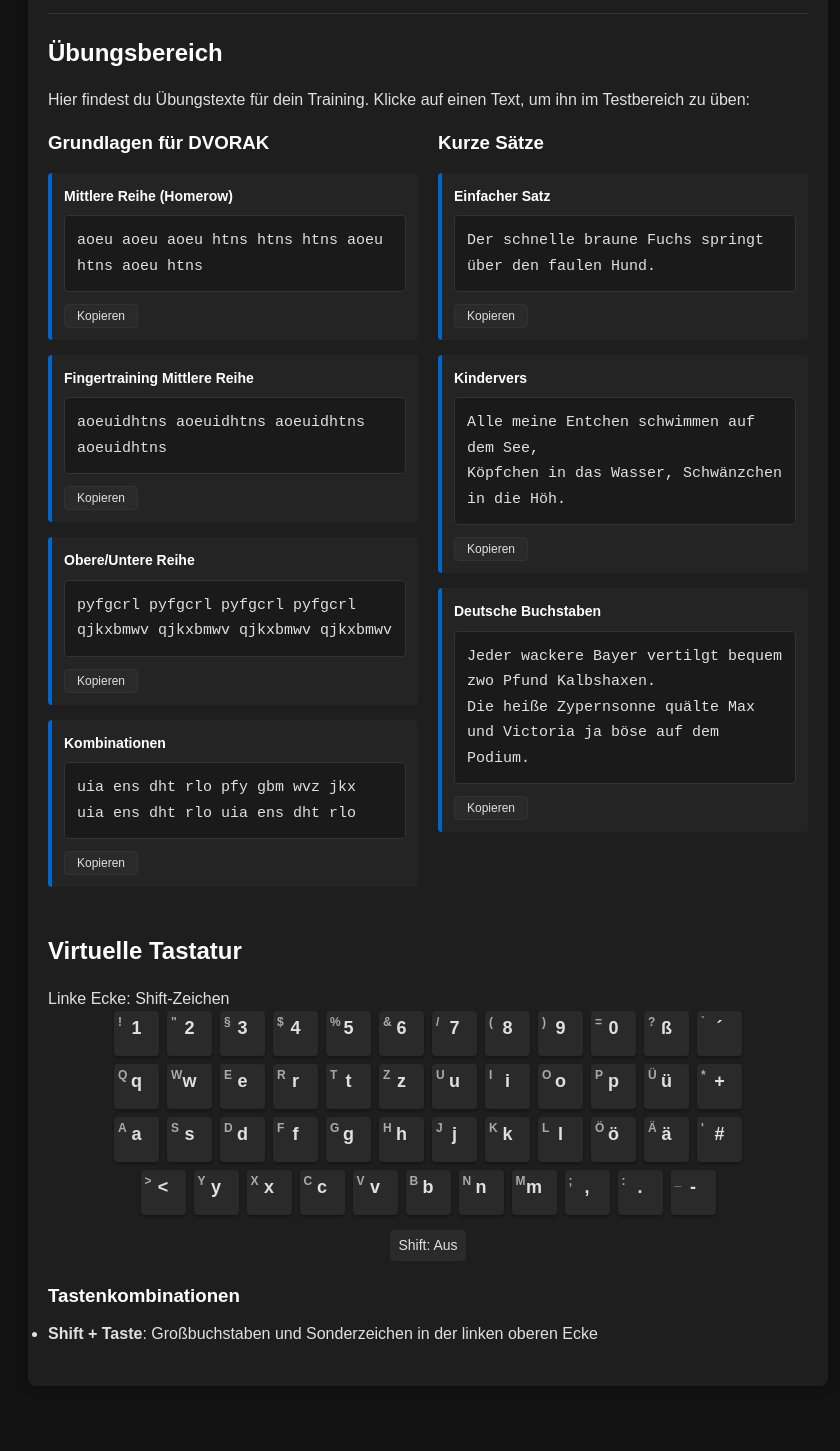
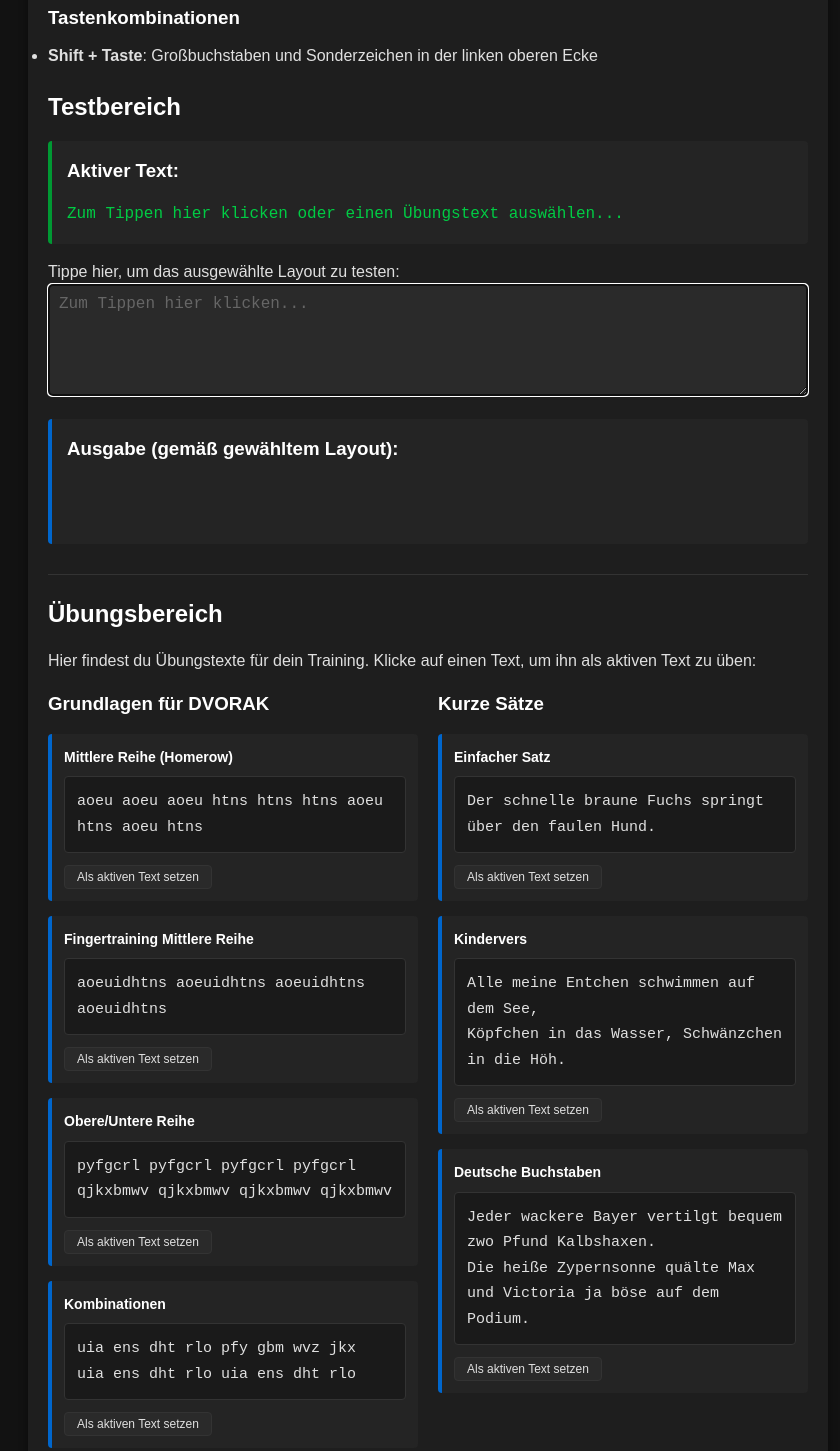
Before and after one commit to steffenkr97/dvorak-testing, a plain HTML site: page index.html in a window 1280 px wide. Shown: the part 519-1970 px from the top of the page, without its empty margins (212-1052 px from the left). Before the commit the page ends 1925 px from the top, so only its background shows below. Drawn offline with Linux system fonts and the light colour scheme.

Commit message:
übungen

```diff
--- a/index.html
+++ b/index.html
@@ -18,71 +18,6 @@
             </select>
         </div>
 
-        <div class="test-area">
-            <h2>Testbereich</h2>
-            <p>Tippe hier, um das ausgewählte Layout zu testen:</p>
-            <textarea id="input-field" rows="5" placeholder="Zum Tippen hier klicken..."></textarea>
-
-            <div class="output">
-                <h3>Ausgabe (gemäß gewähltem Layout):</h3>
-                <div id="output-text"></div>
-            </div>
-        </div>
-
-        <div class="practice-area">
-            <h2>Übungsbereich</h2>
-            <p>Hier findest du Übungstexte für dein Training. Klicke auf einen Text, um ihn im Testbereich zu üben:</p>
-
-            <div class="practice-categories">
-                <div class="practice-category">
-                    <h3>Grundlagen für DVORAK</h3>
-                    <div class="practice-item">
-                        <h4>Mittlere Reihe (Homerow)</h4>
-                        <pre class="practice-text">aoeu aoeu aoeu htns htns htns aoeu htns aoeu htns</pre>
-                        <button class="copy-btn" data-text="aoeu aoeu aoeu htns htns htns aoeu htns aoeu htns">Kopieren</button>
-                    </div>
-                    <div class="practice-item">
-                        <h4>Fingertraining Mittlere Reihe</h4>
-                        <pre class="practice-text">aoeuidhtns aoeuidhtns aoeuidhtns aoeuidhtns</pre>
-                        <button class="copy-btn" data-text="aoeuidhtns aoeuidhtns aoeuidhtns aoeuidhtns">Kopieren</button>
-                    </div>
-                    <div class="practice-item">
-                        <h4>Obere/Untere Reihe</h4>
-                        <pre class="practice-text">pyfgcrl pyfgcrl pyfgcrl pyfgcrl
-qjkxbmwv qjkxbmwv qjkxbmwv qjkxbmwv</pre>
-                        <button class="copy-btn" data-text="pyfgcrl pyfgcrl pyfgcrl pyfgcrl\nqjkxbmwv qjkxbmwv qjkxbmwv qjkxbmwv">Kopieren</button>
-                    </div>
-                    <div class="practice-item">
-                        <h4>Kombinationen</h4>
-                        <pre class="practice-text">uia ens dht rlo pfy gbm wvz jkx
-uia ens dht rlo uia ens dht rlo</pre>
-                        <button class="copy-btn" data-text="uia ens dht rlo pfy gbm wvz jkx\nuia ens dht rlo uia ens dht rlo">Kopieren</button>
-                    </div>
-                </div>
-
-                <div class="practice-category">
-                    <h3>Kurze Sätze</h3>
-                    <div class="practice-item">
-                        <h4>Einfacher Satz</h4>
-                        <pre class="practice-text">Der schnelle braune Fuchs springt über den faulen Hund.</pre>
-                        <button class="copy-btn" data-text="Der schnelle braune Fuchs springt über den faulen Hund.">Kopieren</button>
-                    </div>
-                    <div class="practice-item">
-                        <h4>Kindervers</h4>
-                        <pre class="practice-text">Alle meine Entchen schwimmen auf dem See,
-Köpfchen in das Wasser, Schwänzchen in die Höh.</pre>
-                        <button class="copy-btn" data-text="Alle meine Entchen schwimmen auf dem See,\nKöpfchen in das Wasser, Schwänzchen in die Höh.">Kopieren</button>
-                    </div>
-                    <div class="practice-item">
-                        <h4>Deutsche Buchstaben</h4>
-                        <pre class="practice-text">Jeder wackere Bayer vertilgt bequem zwo Pfund Kalbshaxen.
-Die heiße Zypernsonne quälte Max und Victoria ja böse auf dem Podium.</pre>
-                        <button class="copy-btn" data-text="Jeder wackere Bayer vertilgt bequem zwo Pfund Kalbshaxen.\nDie heiße Zypernsonne quälte Max und Victoria ja böse auf dem Podium.">Kopieren</button>
-                    </div>
-                </div>
-            </div>
-        </div>
-
         <div class="virtual-keyboard">
             <h2>Virtuelle Tastatur</h2>
             <p class="keyboard-info">Linke Ecke: Shift-Zeichen</p>
@@ -95,6 +30,77 @@ Die heiße Zypernsonne quälte Max und Victoria ja böse auf dem Podium.</pre>
                 <li><strong>Shift + Taste</strong>: Großbuchstaben und Sonderzeichen in der linken oberen Ecke</li>
             </ul>
         </div>
+
+        <div class="test-area">
+            <h2>Testbereich</h2>
+
+            <div class="active-text-container">
+                <h3>Aktiver Text:</h3>
+                <div id="active-text" class="active-text">Zum Tippen hier klicken oder einen Übungstext auswählen...</div>
+            </div>
+
+            <p>Tippe hier, um das ausgewählte Layout zu testen:</p>
+            <textarea id="input-field" rows="5" placeholder="Zum Tippen hier klicken..."></textarea>
+
+            <div class="output">
+                <h3>Ausgabe (gemäß gewähltem Layout):</h3>
+                <div id="output-text"></div>
+            </div>
+        </div>
+
+        <div class="practice-area">
+            <h2>Übungsbereich</h2>
+            <p>Hier findest du Übungstexte für dein Training. Klicke auf einen Text, um ihn als aktiven Text zu üben:</p>
+
+            <div class="practice-categories">
+                <div class="practice-category">
+                    <h3>Grundlagen für DVORAK</h3>
+                    <div class="practice-item">
+                        <h4>Mittlere Reihe (Homerow)</h4>
+                        <pre class="practice-text">aoeu aoeu aoeu htns htns htns aoeu htns aoeu htns</pre>
+                        <button class="set-active-btn" data-text="aoeu aoeu aoeu htns htns htns aoeu htns aoeu htns">Als aktiven Text setzen</button>
+                    </div>
+                    <div class="practice-item">
+                        <h4>Fingertraining Mittlere Reihe</h4>
+                        <pre class="practice-text">aoeuidhtns aoeuidhtns aoeuidhtns aoeuidhtns</pre>
+                        <button class="set-active-btn" data-text="aoeuidhtns aoeuidhtns aoeuidhtns aoeuidhtns">Als aktiven Text setzen</button>
+                    </div>
+                    <div class="practice-item">
+                        <h4>Obere/Untere Reihe</h4>
+                        <pre class="practice-text">pyfgcrl pyfgcrl pyfgcrl pyfgcrl
+qjkxbmwv qjkxbmwv qjkxbmwv qjkxbmwv</pre>
+                        <button class="set-active-btn" data-text="pyfgcrl pyfgcrl pyfgcrl pyfgcrl\nqjkxbmwv qjkxbmwv qjkxbmwv qjkxbmwv">Als aktiven Text setzen</button>
+                    </div>
+                    <div class="practice-item">
+                        <h4>Kombinationen</h4>
+                        <pre class="practice-text">uia ens dht rlo pfy gbm wvz jkx
+uia ens dht rlo uia ens dht rlo</pre>
+                        <button class="set-active-btn" data-text="uia ens dht rlo pfy gbm wvz jkx\nuia ens dht rlo uia ens dht rlo">Als aktiven Text setzen</button>
+                    </div>
+                </div>
+
+                <div class="practice-category">
+                    <h3>Kurze Sätze</h3>
+                    <div class="practice-item">
+                        <h4>Einfacher Satz</h4>
+                        <pre class="practice-text">Der schnelle braune Fuchs springt über den faulen Hund.</pre>
+                        <button class="set-active-btn" data-text="Der schnelle braune Fuchs springt über den faulen Hund.">Als aktiven Text setzen</button>
+                    </div>
+                    <div class="practice-item">
+                        <h4>Kindervers</h4>
+                        <pre class="practice-text">Alle meine Entchen schwimmen auf dem See,
+Köpfchen in das Wasser, Schwänzchen in die Höh.</pre>
+                        <button class="set-active-btn" data-text="Alle meine Entchen schwimmen auf dem See,\nKöpfchen in das Wasser, Schwänzchen in die Höh.">Als aktiven Text setzen</button>
+                    </div>
+                    <div class="practice-item">
+                        <h4>Deutsche Buchstaben</h4>
+                        <pre class="practice-text">Jeder wackere Bayer vertilgt bequem zwo Pfund Kalbshaxen.
+Die heiße Zypernsonne quälte Max und Victoria ja böse auf dem Podium.</pre>
+                        <button class="set-active-btn" data-text="Jeder wackere Bayer vertilgt bequem zwo Pfund Kalbshaxen.\nDie heiße Zypernsonne quälte Max und Victoria ja böse auf dem Podium.">Als aktiven Text setzen</button>
+                    </div>
+                </div>
+            </div>
+        </div>
     </div>
 
     <script src="keyboard.js"></script>
--- a/keyboard.js
+++ b/keyboard.js
@@ -394,6 +394,9 @@ function init() {
     // Text-Eingabefeld
     const inputField = document.getElementById('input-field');
 
+    // Aktiver Text Element
+    const activeTextElement = document.getElementById('active-text');
+
     // Text-Eingabefeld initial fokussieren
     inputField.focus();
 
@@ -449,16 +452,22 @@ function init() {
         updateOutput(this.value, document.getElementById('layout-select').value);
     });
 
-    // Event-Listener für "Kopieren"-Buttons
-    document.querySelectorAll('.copy-btn').forEach(btn => {
+    // Event-Listener für "Als aktiven Text setzen"-Buttons (frühere "Kopieren"-Buttons)
+    document.querySelectorAll('.set-active-btn').forEach(btn => {
         btn.addEventListener('click', function() {
             const text = this.getAttribute('data-text');
-            inputField.value = text;
-            updateOutput(text, document.getElementById('layout-select').value);
+
+            // Text als aktiven Text setzen
+            activeTextElement.textContent = text;
+
+            // Das Eingabefeld leeren und fokussieren
+            inputField.value = '';
+            updateOutput('', document.getElementById('layout-select').value);
             inputField.focus();
+
             // Text-Feedback für den Button
             const originalText = this.textContent;
-            this.textContent = 'Kopiert!';
+            this.textContent = 'Aktiv gesetzt!';
             setTimeout(() => {
                 this.textContent = originalText;
             }, 1000);
--- a/style.css
+++ b/style.css
@@ -254,6 +254,45 @@ body.shift-pressed .shift-char {
     user-select: all; /* Ermöglicht einfaches Markieren des Textes */
 }
 
+/* Stil für den aktiven Text über dem Eingabefeld */
+.active-text-container {
+    background-color: var(--output-bg);
+    padding: 15px;
+    border-radius: 4px;
+    border-left: 4px solid #009933;
+    margin-bottom: 15px;
+}
+
+.active-text {
+    font-family: monospace;
+    line-height: 1.7;
+    font-size: 16px;
+    white-space: pre-wrap;
+    overflow-x: auto;
+    color: #00cc44;
+}
+
+/* Umbenennung von copy-btn zu set-active-btn und angepasster Stil */
+.set-active-btn {
+    background-color: var(--key-bg);
+    color: var(--text-color);
+    border: 1px solid var(--border-color);
+    padding: 4px 12px;
+    border-radius: 4px;
+    font-size: 12px;
+    cursor: pointer;
+    transition: background-color 0.2s ease;
+}
+
+.set-active-btn:hover {
+    background-color: var(--key-hover);
+}
+
+.set-active-btn:active {
+    background-color: var(--key-active-bg);
+    transform: translateY(1px);
+}
+
 .copy-btn {
     background-color: var(--key-bg);
     color: var(--text-color);
```
